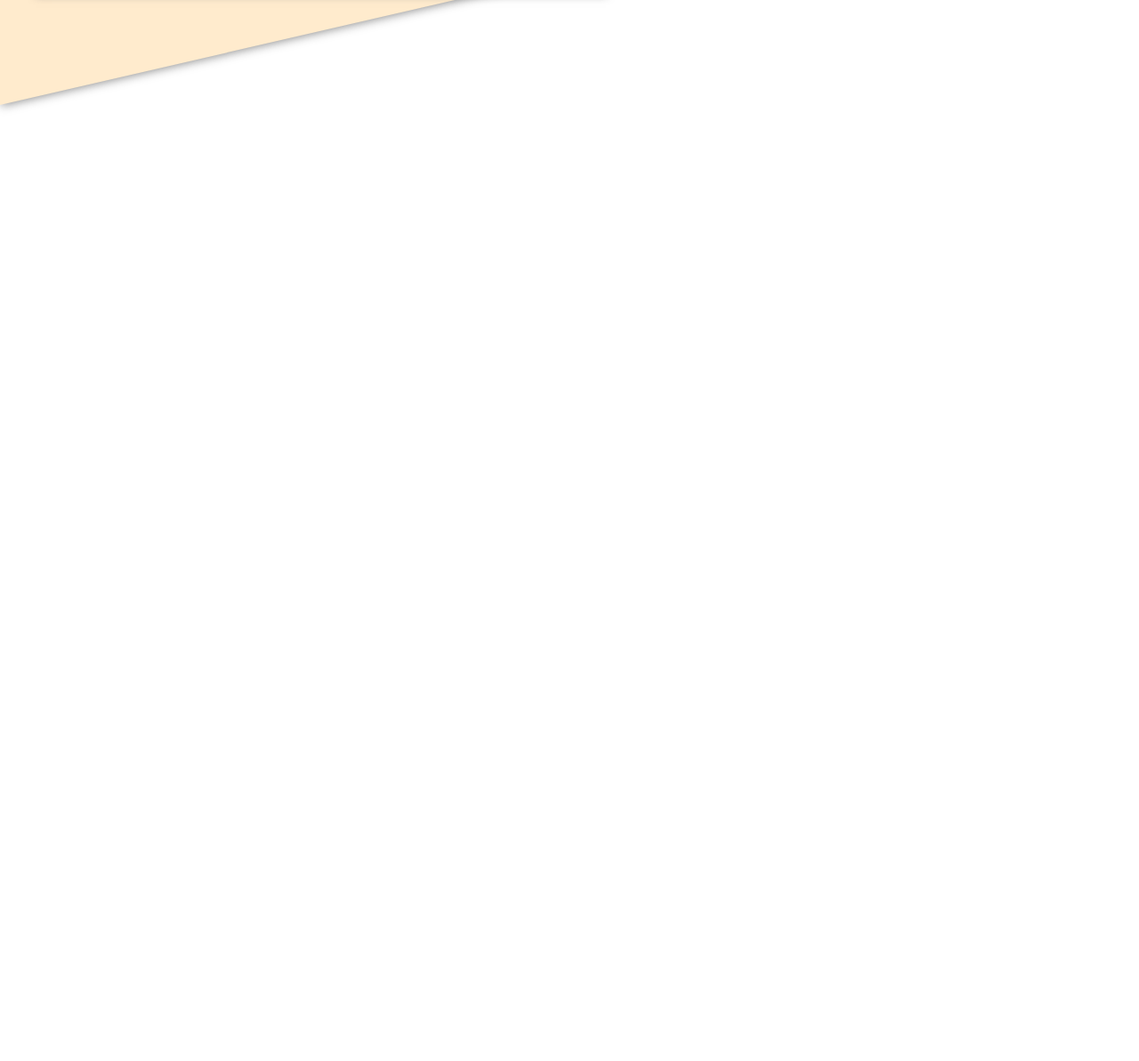
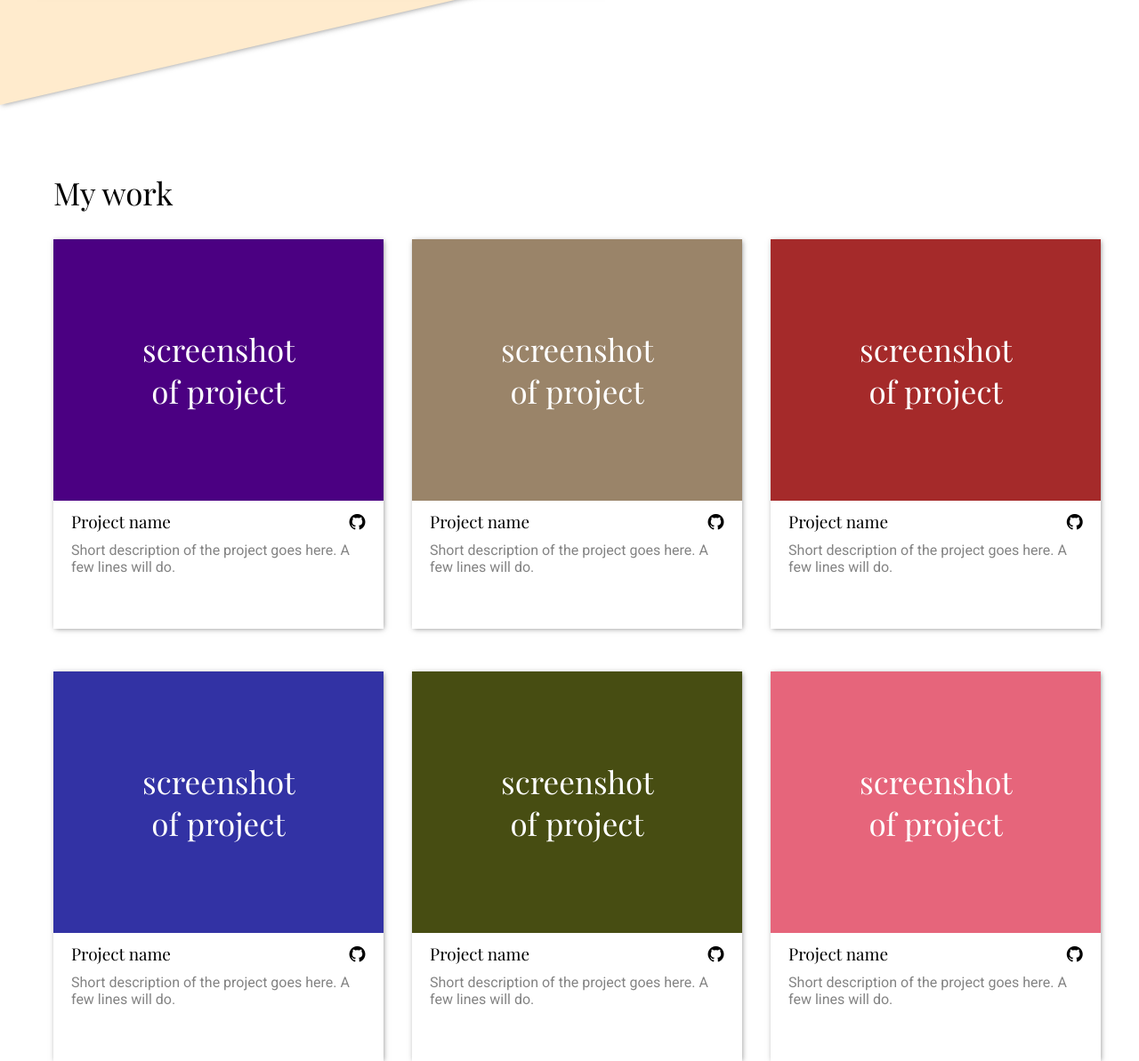
Before and after one commit to miachis/responsive-design, a plain HTML site: page index.html in a window 1280 px wide. Shown: the part 567-1760 px from the top of the page at 89% size. Before the commit the page ends 800 px from the top, so only its background shows below. Drawn offline with nearby package versions, Linux system fonts and the light colour scheme; a web font is replaced by a local one.

Commit message:
Main section styling

```diff
--- a/index.html
+++ b/index.html
@@ -60,7 +60,85 @@
         </div>
       </div>
     </header>
-    <main></main>
+    <main>
+      <div class="second-container">
+        <h2 class="my-work">My work</h2>
+        <div class="grid-container">
+          <div class="work">
+            <h3 class="first project-screenshot">screenshot of project</h3>
+            <div class="project-info">
+              <div class="project-name-container">
+                <p>Project name</p>
+                <i class="devicon-github-original"></i>
+              </div>
+              <p class="project-description">
+                Short description of the project goes here. A few lines will do.
+              </p>
+            </div>
+          </div>
+          <div class="work">
+            <h3 class="second project-screenshot">screenshot of project</h3>
+            <div class="project-info">
+              <div class="project-name-container">
+                <p>Project name</p>
+                <i class="devicon-github-original"></i>
+              </div>
+              <p class="project-description">
+                Short description of the project goes here. A few lines will do.
+              </p>
+            </div>
+          </div>
+          <div class="work">
+            <h3 class="third project-screenshot">screenshot of project</h3>
+            <div class="project-info">
+              <div class="project-name-container">
+                <p>Project name</p>
+                <i class="devicon-github-original"></i>
+              </div>
+              <p class="project-description">
+                Short description of the project goes here. A few lines will do.
+              </p>
+            </div>
+          </div>
+          <div class="work">
+            <h3 class="fourth project-screenshot">screenshot of project</h3>
+            <div class="project-info">
+              <div class="project-name-container">
+                <p>Project name</p>
+                <i class="devicon-github-original"></i>
+              </div>
+              <p class="project-description">
+                Short description of the project goes here. A few lines will do.
+              </p>
+            </div>
+          </div>
+          <div class="work">
+            <h3 class="fifth project-screenshot">screenshot of project</h3>
+            <div class="project-info">
+              <div class="project-name-container">
+                <p>Project name</p>
+                <i class="devicon-github-original"></i>
+              </div>
+              <p class="project-description">
+                Short description of the project goes here. A few lines will do.
+              </p>
+            </div>
+          </div>
+          <div class="work">
+            <h3 class="sixth project-screenshot">screenshot of project</h3>
+            <div class="project-info">
+              <div class="project-name-container">
+                <p>Project name</p>
+                <i class="devicon-github-original"></i>
+              </div>
+              <p class="project-description">
+                Short description of the project goes here. A few lines will do.
+              </p>
+            </div>
+          </div>
+        </div>
+      </div>
+    </main>
     <footer></footer>
   </body>
 </html>
--- a/styles/general.css
+++ b/styles/general.css
@@ -3,7 +3,7 @@ body {
   padding: 0;
   box-sizing: border-box;
   --main-color: blanchedalmond;
-  --shadow: 1px 1px 10px rgba(128, 128, 128, 0.93);
+  --shadow: 1px 1px 6px -1px rgba(128, 128, 128, 0.93);
   --description-text-color: rgba(128, 128, 128, 0.977);
   --main-font: "Playfair Display", serif;
   --secondary-font: "Roboto", sans-serif;
--- a/styles/main.css
+++ b/styles/main.css
@@ -0,0 +1,79 @@
+.second-container {
+  margin-top: 200px;
+  padding-left: 60px;
+  padding-right: 60px;
+}
+
+.my-work {
+  font-family: var(--main-font);
+  font-size: 35px;
+  font-weight: 400;
+}
+
+.work {
+  box-shadow: var(--shadow);
+}
+
+.grid-container {
+  display: grid;
+  grid-template-columns: repeat(3, 1fr);
+  gap: 2em;
+  row-gap: 3em;
+}
+
+.project-info {
+  padding: 10px 20px 60px 20px;
+}
+
+.project-screenshot {
+  text-align: center;
+  color: white;
+  margin: 0;
+  padding: 100px;
+  font-family: var(--main-font);
+  font-size: 35px;
+  font-weight: 400;
+}
+
+.project-screenshot.first {
+  background-color: indigo;
+}
+
+.project-screenshot.second {
+  background-color: rgb(154, 132, 105);
+}
+
+.project-screenshot.third {
+  background-color: brown;
+}
+
+.project-screenshot.fourth {
+  background-color: rgb(50, 50, 164);
+}
+
+.project-screenshot.fifth {
+  background-color: rgb(71, 77, 18);
+}
+
+.project-screenshot.sixth {
+  background-color: rgb(230, 101, 123);
+}
+
+.project-name-container {
+  display: flex;
+  align-items: center;
+  justify-content: space-between;
+  font-size: 19px;
+  font-family: var(--main-font);
+}
+
+.project-name-container > p,
+.project-description {
+  margin: 0;
+}
+
+.project-description {
+  margin-top: 10px;
+  color: var(--description-text-color);
+  font-family: var(--secondary-font);
+}
```
